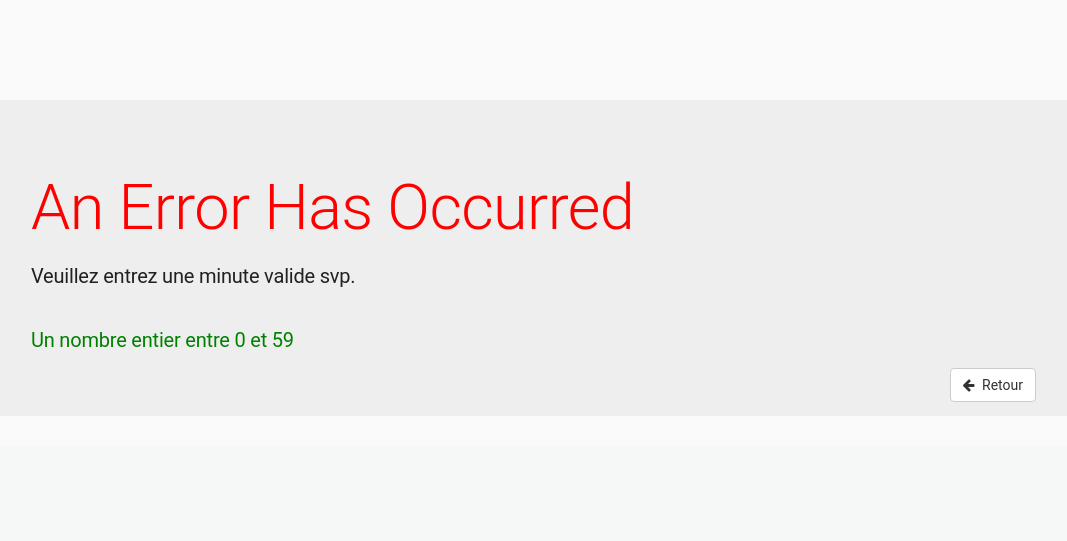
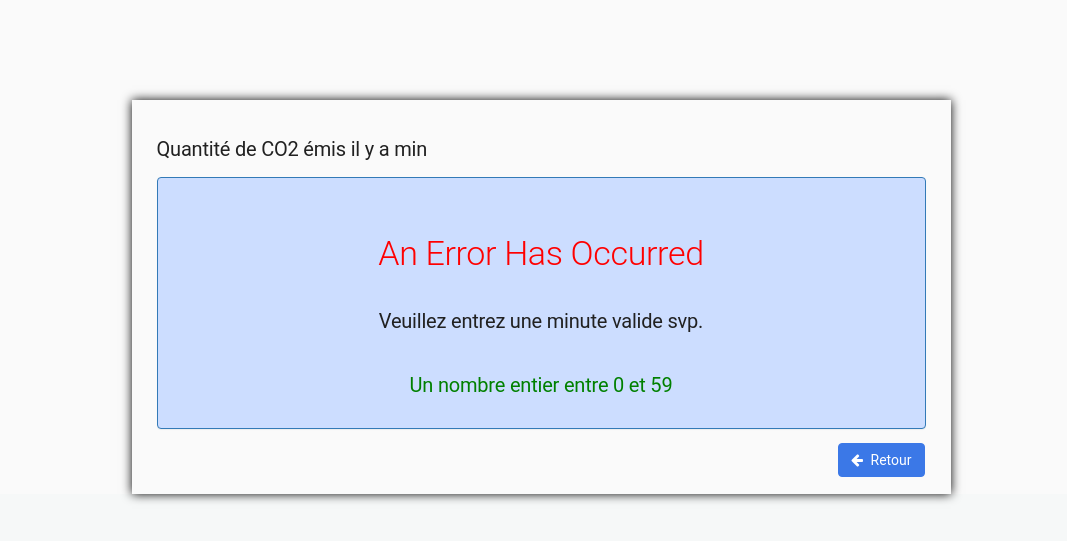
Before and after one commit to YvonB/mems-features, a PHP site: page /zone_1/private/histminco2.php in a window 1280 px wide. Shown: the top 541 px of the page, without its empty margins (99-1166 px from the left). Run offline with PHP 8.4, Linux system fonts and the light colour scheme; data that the repository does not hold is empty; some libraries are stand-ins or nearby versions.

Commit message:
gestion d'aucune correspondance pour histminco2

```diff
--- a/zone_1/private/histminco2.php
+++ b/zone_1/private/histminco2.php
@@ -1,14 +1,3 @@
-<?php
-// Inclusion pour notre lib // la classe
-require_once('../vendor/autoload.php');
-
-//on verifie que l'utilisateur entre un ENTIER dans le champ minute
-if(is_numeric($_POST['aujourduiMinCo2']))
-    {
-    	// on verifie que c'est bien entre 0 et 59
-    	if($_POST['aujourduiMinCo2']>=0 AND $_POST['aujourduiMinCo2']<60)
-    	{
-    		?>
 <!DOCTYPE html>
 				<html lang="en">
 				<head>
@@ -47,15 +36,14 @@ if(is_numeric($_POST['aujourduiMinCo2']))
 							margin:auto !important;
 										width: 70% !important;
 										float: none !important;
-
 										box-shadow: 0 0 10px;
-							height: 310px;
+										padding: 1px 25px 45px 25px;
 						}
 
 						.retourBtn
 						{
 							float: right;
-							margin-right: 15px;
+							/*margin-right: 15px;*/
 						}
 
 						@-webkit-keyframes spin {
@@ -76,8 +64,20 @@ if(is_numeric($_POST['aujourduiMinCo2']))
 				            <div class="row">
 				                <div class="col-md-8" id="results">
 				                    <h2>Quantité de CO2 émis il y a <?php echo $_POST['aujourduiMinCo2'].' min';?></h2>
-				                    <div class="panel panel-default" style="background-color: #cdf;">
-				                        <div class="panel-body">
+				                    <div class="panel panel-primary" style="background-color: #cdf;">
+				                        <div class="panel-body" style="text-align: center;">
+<?php
+// Inclusion pour notre lib // la classe
+require_once('../vendor/autoload.php');
+
+//on verifie que l'utilisateur entre un ENTIER dans le champ minute
+if(is_numeric($_POST['aujourduiMinCo2']))
+    {
+    	// on verifie que c'est bien entre 0 et 59
+    	if($_POST['aujourduiMinCo2']>=0 AND $_POST['aujourduiMinCo2']<60)
+    	{
+    		?>
+
 					<?php
 				try
 				{
@@ -114,10 +114,11 @@ if(is_numeric($_POST['aujourduiMinCo2']))
 							                    	echo '<div class="post">';
 							                    		if(isset($obj_post->co2) AND !empty($obj_post->co2))
 							                                {
-							                                    echo '<div class="gas">Taux de CO2: <strong>', htmlspecialchars($obj_post->co2),'</strong><em>ppm</em>    ', '</div>';
+							                                    echo '<div class="gas">Taux de CO2: <strong>', htmlspecialchars($obj_post->co2),'</strong><em> ppm</em>    ', '</div>';
 							                                }
+
 							                    	echo '</div>';
-
+							                    	break;
 							                    }
 							                    else
 							                                {
@@ -128,11 +129,13 @@ if(is_numeric($_POST['aujourduiMinCo2']))
 																<p style="text-align: center">Aucune correspondance n'a été trouvée ! Désolé.</p>
 
 							                    				<?php
-							                    	echo '</div>';
+
+							                    				break;
 							                                }
 							                }
+							          } // end foreach
 							}
-							}
+							// fin else empty array_posts
 
 				}
 				catch(\Exception $obj_ex)
@@ -143,7 +146,7 @@ if(is_numeric($_POST['aujourduiMinCo2']))
 				?>
 							</div> <!-- end panel body -->
 						</div> <!-- end panel default -->
-						<a href="/zone_1/home/co2"><button class="btn btn-default retourBtn"><i class="fa fa-arrow-left" aria-hidden="true" style="margin-right: 4px"></i>
+						<a href="/zone_1/home/co2"><button class="btn btn-primary retourBtn" style="margin-top: 15px;><i class="fa fa-arrow-left" aria-hidden="true" style="margin-right: 4px"></i>
 						Retour</button></a>
 					</div> <!-- end col md 8 -->
 				</div> <!-- end row -->
@@ -158,75 +161,16 @@ if(is_numeric($_POST['aujourduiMinCo2']))
     	else
     		{
     			?>
-    			<!DOCTYPE html>
-				<html lang="en">
-				<head>
-					<meta charset="UTF-8">
-					<title>Document</title>
 
-					<link rel="stylesheet" href="https://maxcdn.bootstrapcdn.com/bootstrap/3.3.1/css/bootstrap.min.css">
-				    <link href="//maxcdn.bootstrapcdn.com/font-awesome/4.1.0/css/font-awesome.min.css" rel="stylesheet">
-					<!-- font awesome -->
-				    <link rel="stylesheet" href="css/font-awesome/font-awesome.css">
 
-				     <link rel="stylesheet" href="/css/demo.css">
-
-				    <style>
-				    	body
-						{
-							padding-top: 100px;
-						}
-
-						.loader
-						{
-						  border: 16px solid #f3f3f3;
-						  border-radius: 50%;
-						  border-top: 16px solid blue;
-						  border-right: 16px solid green;
-						  border-bottom: 16px solid red;
-						  border-left: 16px solid pink;
-						  width: 120px;
-						  height: 120px;
-						  -webkit-animation: spin 2s linear infinite;
-						  animation: spin 2s linear infinite;
-						}
-
-						#results
-						{
-							margin:auto !important;
-							width: 70% !important;
-							float: none !important;
-
-							box-shadow: 0 0 10px;
-							height: 310px;
-						}
-
-						.retourBtn
-						{
-							float: right;
-							margin-right: 15px;
-						}
-
-						@-webkit-keyframes spin {
-						  0% { -webkit-transform: rotate(0deg); }
-						  100% { -webkit-transform: rotate(360deg); }
-						}
-
-						@keyframes spin {
-						  0% { transform: rotate(0deg); }
-						  100% { transform: rotate(360deg); }
-						}
-					</style>
-				</head>
-				<body>
-
-	       	<div class="container">
-
-				<div class="jumbotron">
+				<div>
 					<h1 style="color:red">An Error Has Occurred</h1>
 				    <h2>Veuillez entrez une minute valide svp.</h2>
 				    <h2 style="color:green">Un nombre entier entre 0 et 59</h2>
-				    <a href="/zone_1/home/co2"><button class="btn btn-default retourBtn"><i class="fa fa-arrow-left" aria-hidden="true" style="margin-right: 4px"></i>
+
+				   </div> <!-- end panel body -->
+				</div> <!-- end panel default -->
+				    <a href="/zone_1/home/co2"><button class="btn btn-primary retourBtn" style="margin-top: 15px;"><i class="fa fa-arrow-left" aria-hidden="true" style="margin-right: 4px"></i>
 					Retour</button></a>
 			    </div>
 			</div>
@@ -243,74 +187,14 @@ if(is_numeric($_POST['aujourduiMinCo2']))
     else
     {
     	?>
-    	    	<!DOCTYPE html>
-				<html lang="en">
-				<head>
-					<meta charset="UTF-8">
-					<title>Document</title>
 
-					<link rel="stylesheet" href="https://maxcdn.bootstrapcdn.com/bootstrap/3.3.1/css/bootstrap.min.css">
-				    <link href="//maxcdn.bootstrapcdn.com/font-awesome/4.1.0/css/font-awesome.min.css" rel="stylesheet">
-					<!-- font awesome -->
-				    <link rel="stylesheet" href="css/font-awesome/font-awesome.css">
-
-				     <link rel="stylesheet" href="/css/demo.css">
-
-				    <style>
-				    	body
-						{
-							padding-top: 100px;
-						}
-
-						.loader
-						{
-						  border: 16px solid #f3f3f3;
-						  border-radius: 50%;
-						  border-top: 16px solid blue;
-						  border-right: 16px solid green;
-						  border-bottom: 16px solid red;
-						  border-left: 16px solid pink;
-						  width: 120px;
-						  height: 120px;
-						  -webkit-animation: spin 2s linear infinite;
-						  animation: spin 2s linear infinite;
-						}
-
-						#results
-						{
-							margin:auto !important;
-							width: 70% !important;
-							float: none !important;
-
-							box-shadow: 0 0 10px;
-							height: 310px;
-						}
-
-						.retourBtn
-						{
-							float: right;
-							margin-right: 15px;
-						}
-
-						@-webkit-keyframes spin {
-						  0% { -webkit-transform: rotate(0deg); }
-						  100% { -webkit-transform: rotate(360deg); }
-						}
-
-						@keyframes spin {
-						  0% { transform: rotate(0deg); }
-						  100% { transform: rotate(360deg); }
-						}
-					</style>
-				</head>
-				<body>
-       	<div class="container">
-
-			<div class="jumbotron">
+			<div>
 				<h1 style="color:red">An Error Has Occurred</h1>
 			    <h2>Veuillez entrez une minute valide svp.</h2>
 			    <h2 style="color:green">Un nombre entier entre 0 et 59</h2>
-			    <a href="/zone_1/home/co2"><button class="btn btn-default retourBtn"><i class="fa fa-arrow-left" aria-hidden="true" style="margin-right: 4px"></i>
+			    </div> <!-- end panel body -->
+			</div> <!-- end panel default -->
+			    <a href="/zone_1/home/co2"><button class="btn btn-primary retourBtn" style="margin-top: 15px;"><i class="fa fa-arrow-left" aria-hidden="true" style="margin-right: 4px"></i>
 				Retour</button></a>
 		    </div>
 		</div>
--- a/zone_1/public/css/demo.css
+++ b/zone_1/public/css/demo.css
@@ -370,6 +370,7 @@ body
     font-style: italic;
     margin-top: 3px;
     color: #339;
+    float: right;
 }
 .panel-default
 {
```
Also changed, not shown: zone_1/private/tousco2.php (+4 -4 lines). Lines whose indentation alone changed are shown as unchanged.
